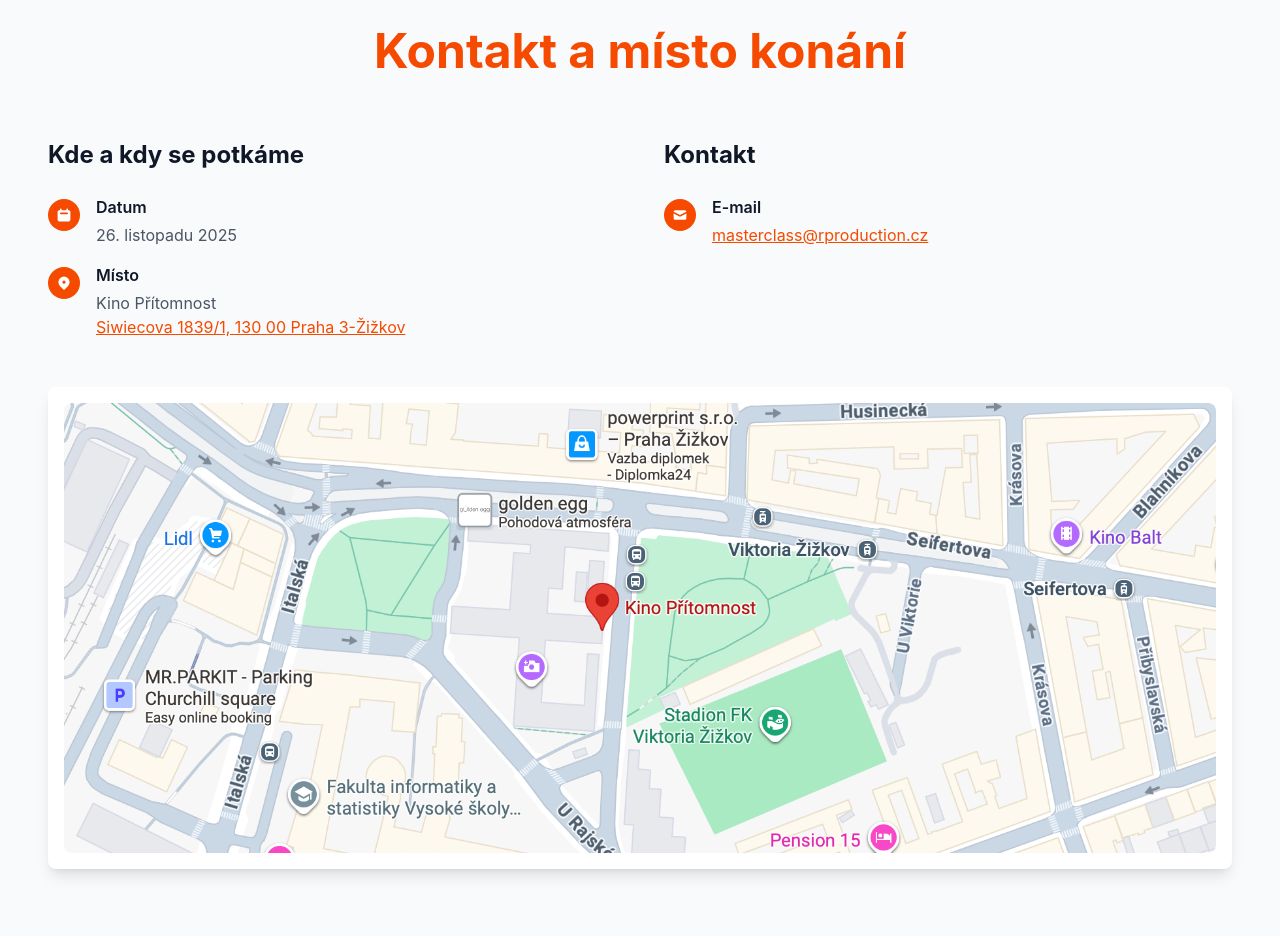
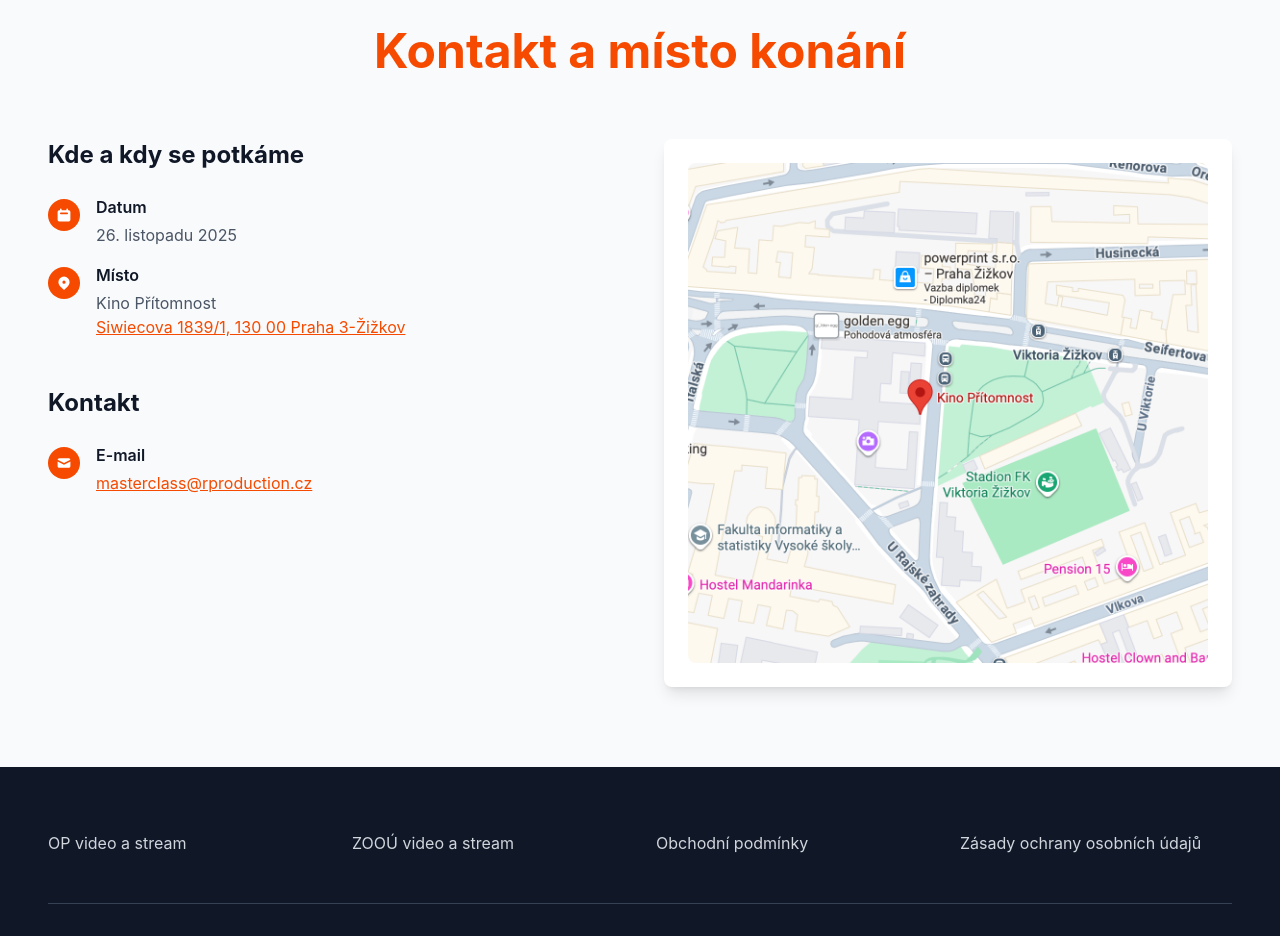
Before and after one commit to jakubprusa/conference-web, a React (Vite) app: page / in a window 1280 px wide. Shown: the part 7220-8156 px from the top of the page. Built offline with nearby package versions, Linux system fonts and the light colour scheme.

Commit message:
Revert "Restructure contact section - make map wider"
This reverts commit a7132851be0a4bf3a2f7aeb12304ba5f09d79e36.

```diff
--- a/src/App.jsx
+++ b/src/App.jsx
@@ -493,7 +493,9 @@ function App() {
             Kontakt a místo konání
           </h2>
 
-          <div className="grid lg:grid-cols-2 gap-12 mb-12">
+          <div className="grid lg:grid-cols-2 gap-12">
+            <div className="space-y-12">
+              {/* Kde a kdy se potkáme */}
               <div>
                 <h3 className="text-2xl font-bold text-gray-900 mb-6">
                   Kde a kdy se potkáme
@@ -531,6 +533,7 @@ function App() {
                 </div>
               </div>
 
+              {/* Kontakt */}
               <div>
                 <h3 className="text-2xl font-bold text-gray-900 mb-6">
                   Kontakt
@@ -553,18 +556,20 @@ function App() {
                   </div>
                 </div>
               </div>
+
             </div>
 
-          <div className="bg-white rounded-lg p-4 shadow-lg">
+            <div className="bg-white rounded-lg p-6 shadow-lg">
               <a href="https://maps.app.goo.gl/UjVFdp6eMydjJAdt8" target="_blank" rel="noopener noreferrer" className="block hover:opacity-90 transition-opacity">
                 <img
                   src="/map.png"
                   alt="Mapa - Kino Přítomnost, Praha"
                   width="100%"
-                height="450"
-                className="rounded-lg w-full h-[450px] object-cover"
+                  height="400"
+                  className="rounded-lg w-full h-[500px] object-cover"
                 />
               </a>
+            </div>
           </div>
         </div>
       </section>
```
Lines whose indentation alone changed are shown as unchanged.
